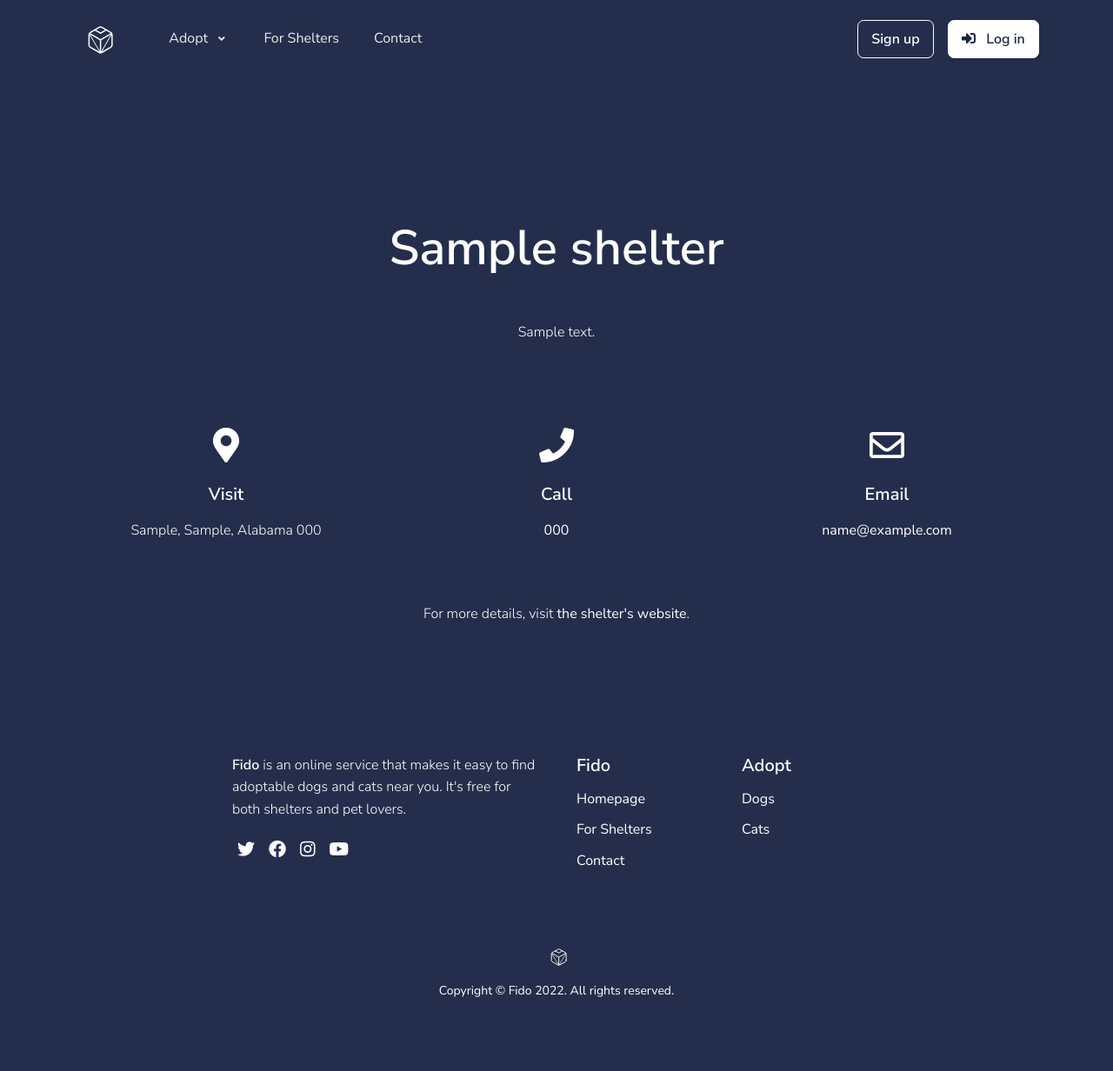
After one commit to estarq/fido, a Django app: page /shelter/1/ in a window 1280 px wide. The commit adds this page. Shown: the whole page at 87% size. Run offline with Django 4.2, Linux system fonts and the light colour scheme; tables that the repository leaves empty hold one stand-in row (values such as "Sample post"); parts of the project's set-up code (start-up, migrations or seed data) failed here and were passed over; some libraries are stand-ins or nearby versions.

Commit message:
Add a shelter page

```diff
--- a/fido/urls.py
+++ b/fido/urls.py
@@ -9,5 +9,6 @@ urlpatterns = [
     path('', TemplateView.as_view(template_name='fido/index.html'), name='homepage'),
     path('contact/', views.contact, name='contact'),
     path('for-shelters/', TemplateView.as_view(template_name='fido/for-shelters.html'), name='for-shelters'),
+    path('shelter/<int:pk>/', views.shelter_page, name='shelter'),
     path('shelter/new/', views.new_shelter, name='new-shelter'),
 ]
--- a/fido/views.py
+++ b/fido/views.py
@@ -1,8 +1,8 @@
 from django.contrib.auth.decorators import login_required
-from django.shortcuts import redirect, render
+from django.shortcuts import redirect, render, get_object_or_404
 
 from .forms import ContactForm, NewShelterAddressForm, NewShelterForm
-from .models import Shelter
+from .models import Shelter, ShelterAddress
 
 
 def contact(request):
@@ -20,8 +20,12 @@ def contact(request):
 
 @login_required
 def new_shelter(request):
-    if Shelter.objects.filter(owner=request.user).exists():
-        return redirect('fido:homepage')
+    try:
+        shelter = Shelter.objects.get(owner=request.user)
+    except Shelter.DoesNotExist:
+        pass
+    else:
+        return redirect('fido:shelter', pk=shelter.pk)
 
     if request.method == 'POST':
         shelter_form = NewShelterForm(request.POST)
@@ -33,7 +37,7 @@ def new_shelter(request):
             address = address_form.save(commit=False)
             address.shelter = shelter
             address.save()
-            return redirect('fido:homepage')
+            return redirect('fido:shelter', pk=shelter.pk)
         context = {'forms': [shelter_form, address_form]}
         return render(request, 'fido/new-shelter.html', context)
 
@@ -41,3 +45,11 @@ def new_shelter(request):
     address_form = NewShelterAddressForm()
     context = {'forms': [shelter_form, address_form]}
     return render(request, 'fido/new-shelter.html', context)
+
+
+def shelter_page(request, pk):
+    context = {
+        'shelter': get_object_or_404(Shelter, pk=pk),
+        'address': ShelterAddress.objects.get(shelter=pk),
+    }
+    return render(request, 'fido/shelter.html', context)
--- a/templates/base.html
+++ b/templates/base.html
@@ -94,6 +94,13 @@
                         <i class="fas fa-2x fa-inverse fa-user-circle"></i>
                     </button>
                     <div class="dropdown-menu dropdown-menu-right" aria-labelledby="account-menu">
+                        {% with shelter_pk=request.user.shelter.pk %}
+                            {% if shelter_pk %}
+                                <a class="dropdown-item" href="{% url 'fido:shelter' shelter_pk %}">My shelter</a>
+                            {% else %}
+                                <a class="dropdown-item" href="{% url 'fido:new-shelter' %}">New shelter</a>
+                            {% endif %}
+                        {% endwith %}
                         <a class="dropdown-item" href="{% url 'accounts:logout' %}">Log out</a>
                     </div>
                 </div>
--- /dev/null
+++ b/templates/fido/shelter.html
@@ -0,0 +1,53 @@
+{% extends "base.html" %}
+{% block title %}
+    {{ shelter.name }} | {{ block.super }}
+{% endblock title %}
+{% block content %}
+    <section class="section section-header pb-5 bg-primary text-white">
+        <div class="container">
+            <div class="row justify-content-center">
+                <div class="col-12 col-xl-8 text-center">
+                    <h1 class="display-2">{{ shelter.name }}</h1>
+                    <p class="my-5">{{ shelter.description }}</p>
+                </div>
+            </div>
+            <div class="row my-5">
+                <div class="col-12 col-sm-4 col-md-4 text-center">
+                    <div class="icon-box mb-4">
+                        <div class="icon icon-dark mb-4">
+                            <span class="fas fa-map-marker-alt text-white"></span>
+                        </div>
+                        <h2 class="h5 icon-box-title mb-3">Visit</h2>
+                        <span>{{ address }}</span>
+                    </div>
+                </div>
+                <div class="col-12 col-sm-4 col-md-4 text-center my-4 my-sm-0">
+                    <div class="icon-box mb-4">
+                        <div class="icon icon-dark mb-4">
+                            <span class="fas fa-phone text-white"></span>
+                        </div>
+                        <h2 class="h5 icon-box-title mb-3">Call</h2>
+                        <a href="tel:{{ shelter.phone }}">{{ shelter.phone }}</a>
+                    </div>
+                </div>
+                <div class="col-12 col-sm-4 col-md-4 text-center">
+                    <div class="icon-box mb-4">
+                        <div class="icon icon-dark mb-4">
+                            <span class="far fa-envelope text-white"></span>
+                        </div>
+                        <h2 class="h5 icon-box-title mb-3">Email</h2>
+                        <a href="mailto:{{ shelter.email }}">{{ shelter.email }}</a>
+                    </div>
+                </div>
+            </div>
+            <div class="row justify-content-center">
+                <div class="col-12 col-xl-8 text-center">
+                    <p>
+                        For more details, visit
+                        <a target="_blank" rel="ugc" href="{{ shelter.website }}"> the shelter's website</a>.
+                    </p>
+                </div>
+            </div>
+        </div>
+    </section>
+{% endblock content %}
```
